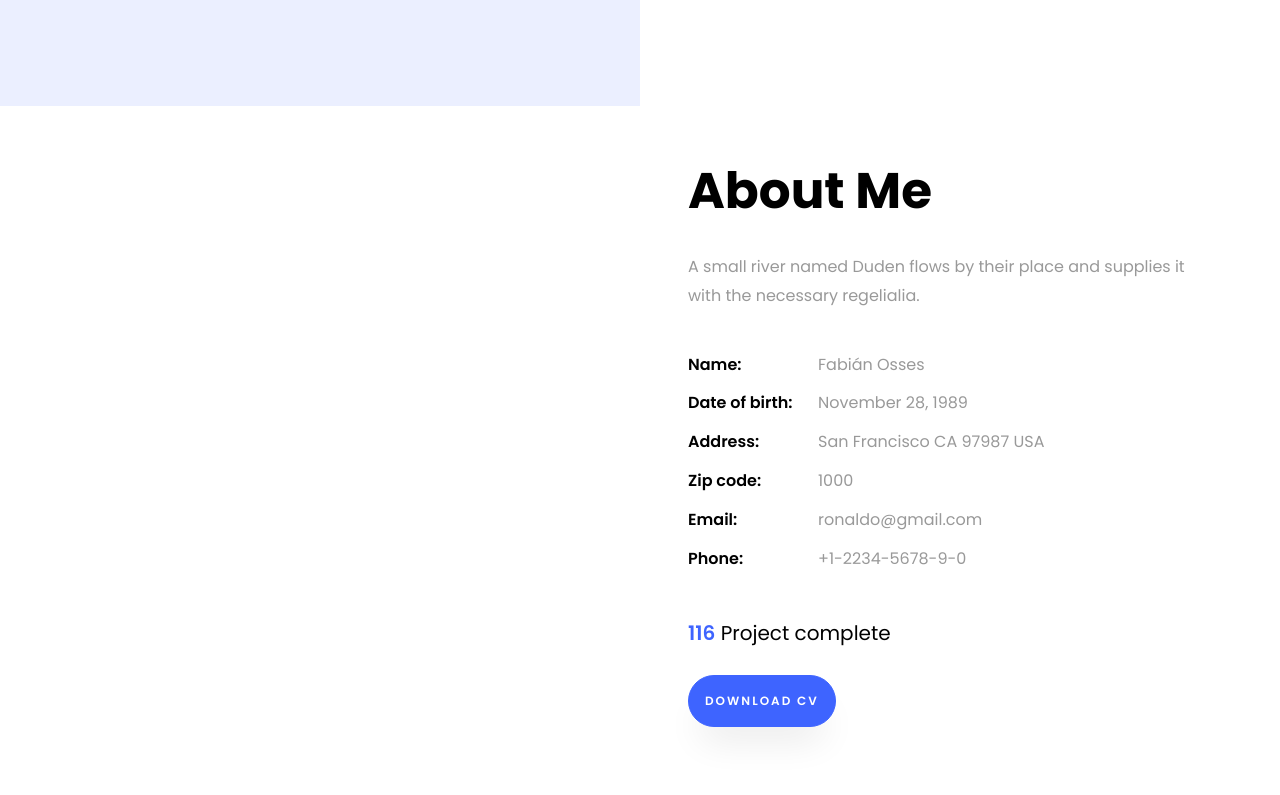
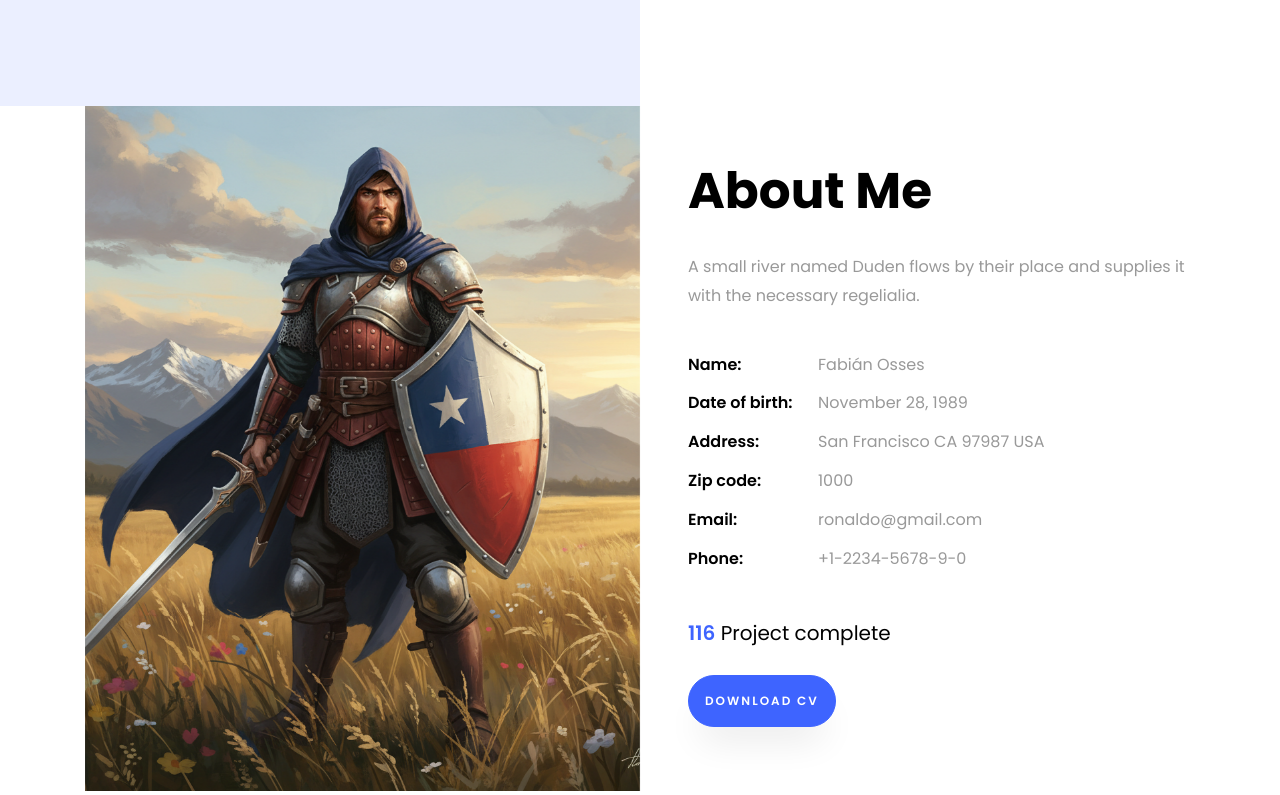
Before and after one commit to fabianosses/fabianosses.github.io, a plain HTML site: page index.html in a window 1280 px wide. Shown: the part 694-1489 px from the top of the page. Drawn offline with Linux system fonts and the light colour scheme; animation ran at ten frames a second; files whose address does not match are found by name.

Commit message:
modifica línea 80 image index.html

```diff
--- a/index.html
+++ b/index.html
@@ -77,7 +77,7 @@
     			<div class="col-md-6 col-lg-6 d-flex">
     				<div class="img-about img d-flex align-items-stretch">
     					<div class="overlay"></div>
-	    				<div class="img d-flex align-self-stretch align-items-center" style="background-image:url(images/about.jpg);">
+	    				<div class="img d-flex align-self-stretch align-items-center" style="background-image:url(images/about.png);">
 	    				</div>
     				</div>
     			</div>
```
